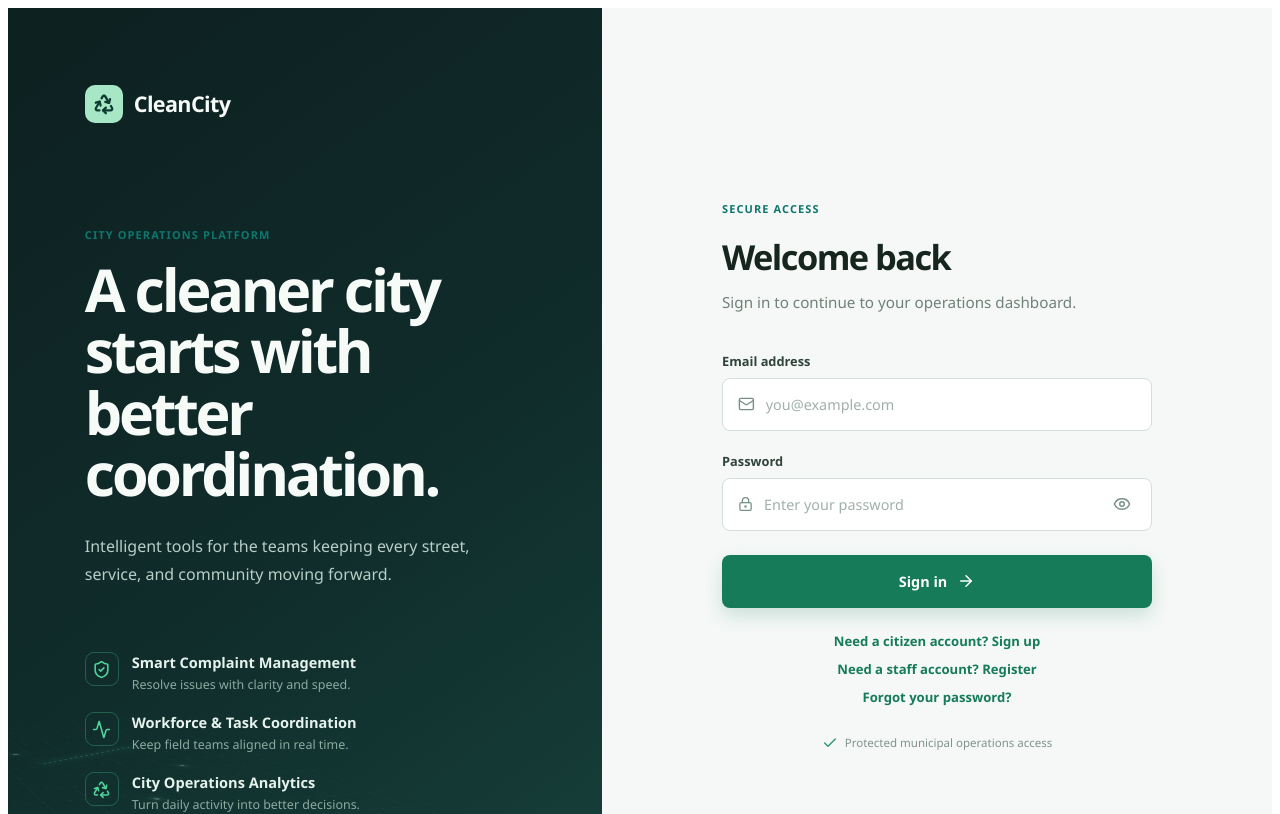
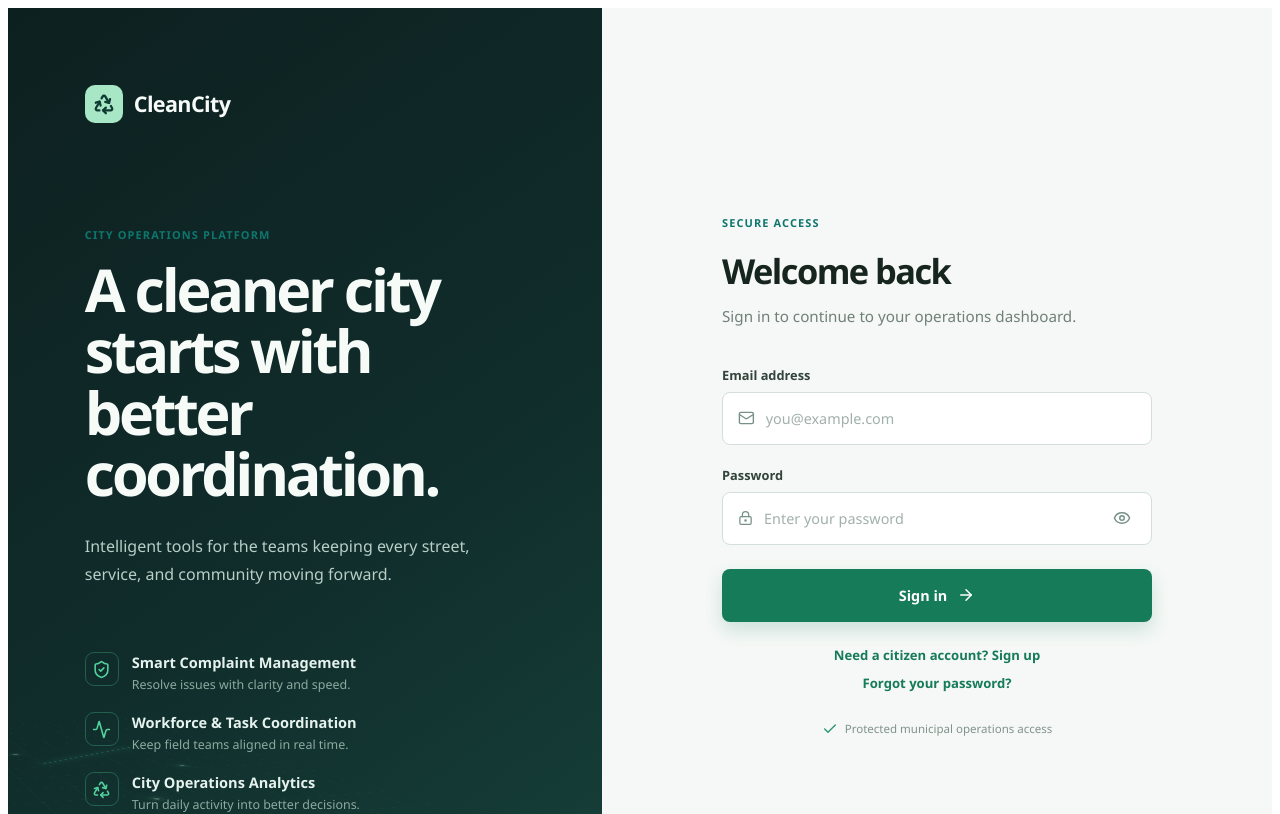
Before and after one commit to Praveen9964935712/Intelligent-Urban-Waste-Management-System, a React app in the folder frontend/: page / in a window 1280 px wide. Shown: the top 814 px of the page. Built offline with nearby package versions, Linux system fonts and the light colour scheme; no server answers; the HTML template or start-up script is replaced by a standard one.

Commit message:
Remove staff registration prompt

```diff
--- a/frontend/src/pages/Login/Login.jsx
+++ b/frontend/src/pages/Login/Login.jsx
@@ -181,7 +181,7 @@ function Login() {
             <button className="submit-button" type="submit" disabled={isSubmitting}>{isSubmitting ? (isRegistering ? "Creating account..." : isResetting ? (otpRequested ? "Resetting password..." : "Sending code...") : "Signing in...") : (isRegistering ? `Create ${registrationRole.toLowerCase()} account` : isResetting ? (otpRequested ? "Reset password" : "Send verification code") : "Sign in")}{!isSubmitting && <ArrowRight size={18} />}</button>
           </form>
           <div className="login-links">
-            {isRegistering ? <button type="button" onClick={() => { setIsRegistering(false); setError(""); setRegistrationComplete(false); }}>Already have an account? Sign in</button> : <><button type="button" onClick={() => beginRegistration("CITIZEN")}>Need a citizen account? Sign up</button><button type="button" onClick={() => beginRegistration("STAFF")}>Need a staff account? Register</button></>}
+            {isRegistering ? <button type="button" onClick={() => { setIsRegistering(false); setError(""); setRegistrationComplete(false); }}>Already have an account? Sign in</button> : <button type="button" onClick={() => beginRegistration("CITIZEN")}>Need a citizen account? Sign up</button>}
             {!isRegistering && !isResetting && <button type="button" onClick={() => { setIsResetting(true); setError(""); setRegistrationComplete(false); }}>Forgot your password?</button>}
             {isResetting && <button type="button" onClick={() => { setIsResetting(false); setOtpRequested(false); setError(""); }}>Back to sign in</button>}
           </div>
```
